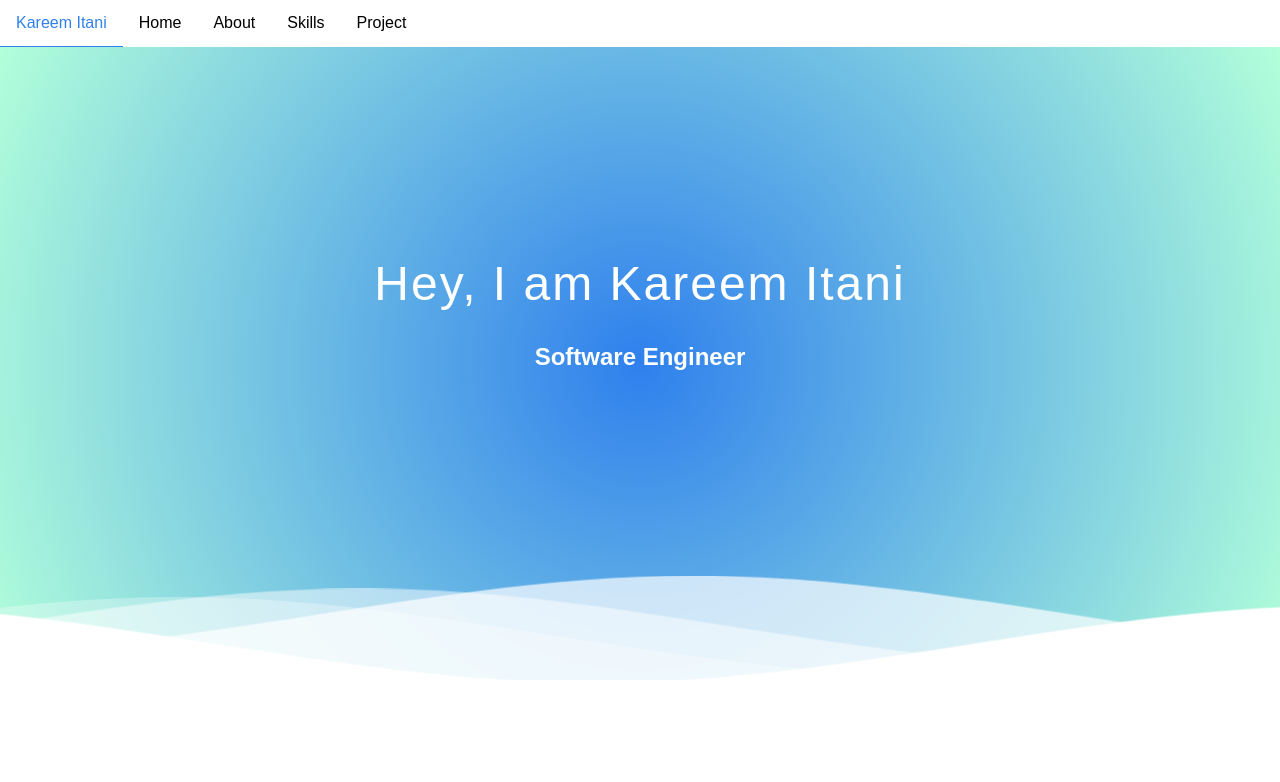
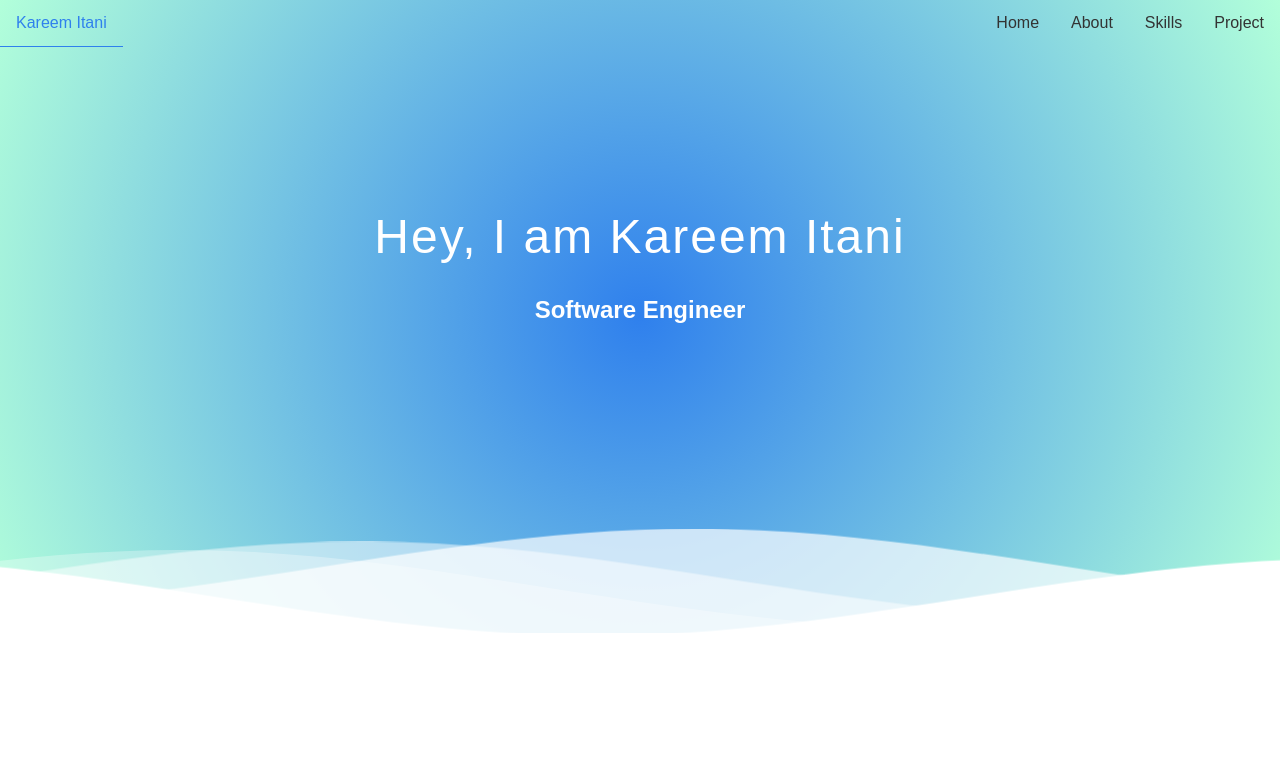
Before and after one commit to kareemIt/Personal-Site, a React (Create React App) app: page / in a window 1280 px wide. Shown: the top 782 px of the page. Built offline with nearby package versions, Linux system fonts and the light colour scheme.

Commit message:
css updates

```diff
--- a/src/components/Nav.js
+++ b/src/components/Nav.js
@@ -4,7 +4,7 @@ const Nav = () => {
   return <div className='nav'>
     <ul>
       <li><a href="default.asp">Kareem Itani</a></li>
-    <div>
+    <div className='right-nav'>
       <li><a href="default.asp">Home</a></li>
       <li><a href="news.asp">About</a></li>
       <li><a href="contact.asp">Skills</a></li>
--- a/src/style.css
+++ b/src/style.css
@@ -4,6 +4,7 @@
 }
 
 body {
+  position: relative;
   margin: 0;
   font-family: system-ui, sans-serif;
   color: black;
@@ -17,11 +18,6 @@ ul {
   margin: 0;
   padding: 0;
   overflow: hidden;
-  background-color: transparent;
-  /* box-shadow: 10px 10px 5px 0px rgba(0,0,0,0.75); */
-  --tw-shadow: 0 10px 15px -3px rgb(0 0 0 / .1), 0 4px 6px -4px rgb(0 0 0 / .1);
-  --tw-shadow-colored: 0 10px 15px -3px var(--tw-shadow-color), 0 4px 6px -4px var(--tw-shadow-color);
-  box-shadow: var(--tw-ring-offset-shadow, 0 0 #0000),var(--tw-ring-shadow, 0 0 #0000),var(--tw-shadow);
 }
 li {
   float: left;
@@ -29,7 +25,7 @@ li {
 
 li a {
   display: block;
-  color: black;
+  color: #333;
   text-align: center;
   background: transparent;
   padding: 14px 16px;
@@ -48,7 +44,13 @@ li a:hover:not(.active) {
   width: 100%;
 }
 .nav{
-
+  /* opacity: 0; */
+  position: absolute;
+  z-index: 1;
+  width: 100%;
+}
+.right-nav{
+  float: right;
 }
 
 
@@ -111,6 +113,7 @@ li a:hover:not(.active) {
   padding-top: 110px;
 
 }
+
 
 
 
```
